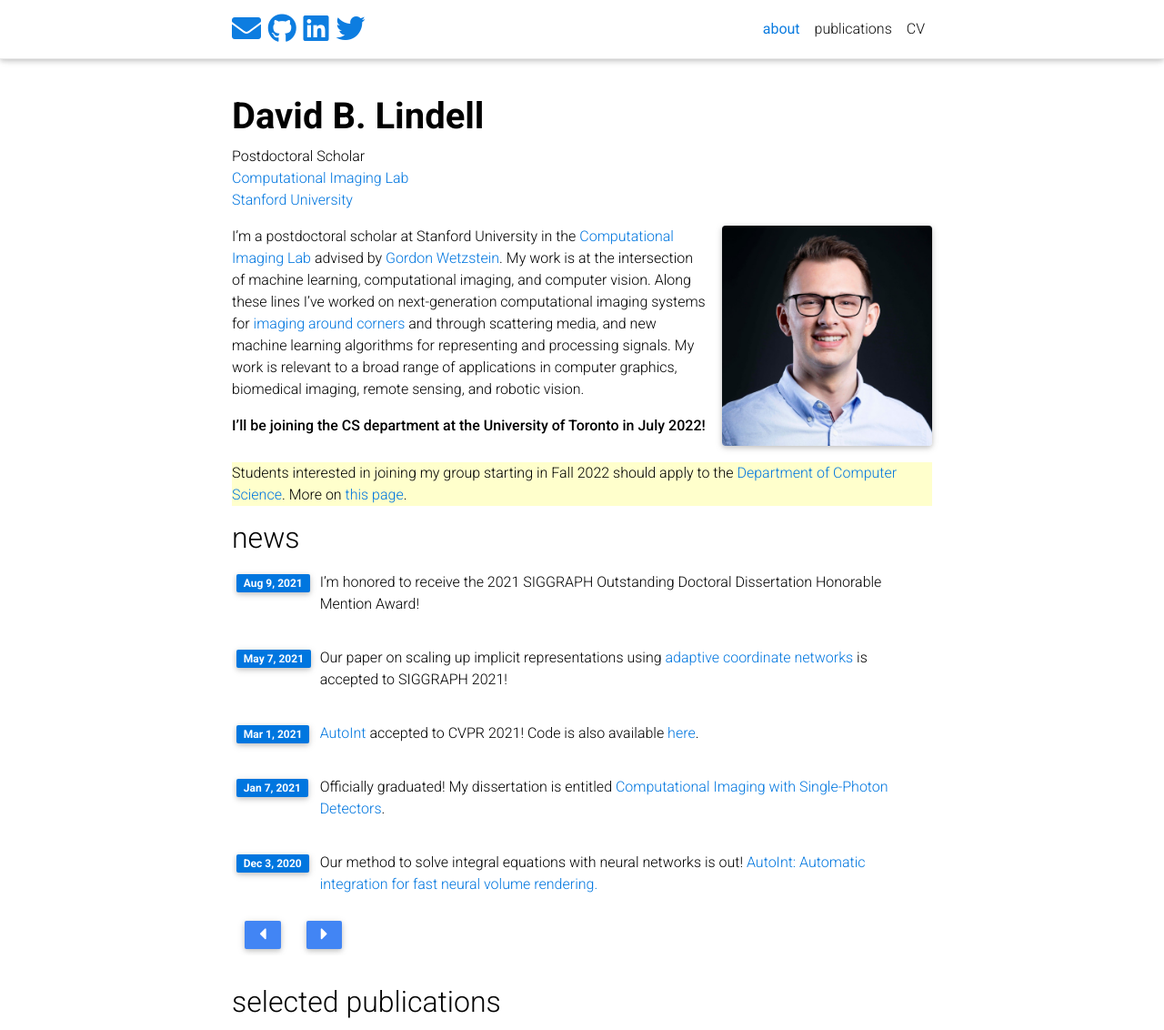
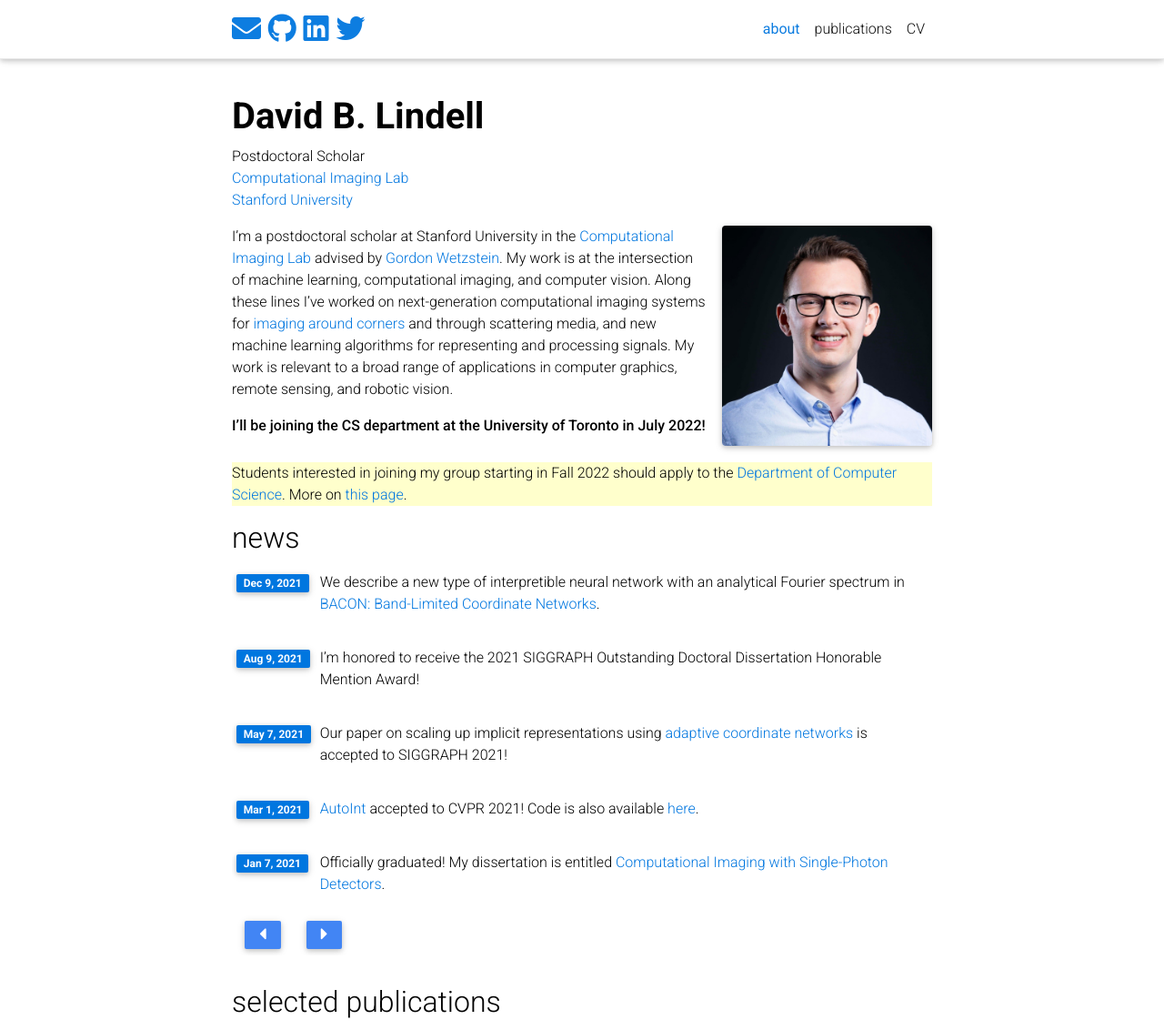
Before and after one commit to davelindell/davelindell.github.io, a Jekyll site: the page built from _pages/about.md, in a window 1280 px wide and 1306 px high, cut to the strip 0-1132 px from the top of the window. Shown: the whole strip at 91% size. Built offline with Jekyll 4.4.1, drawn with Linux system fonts in a browser that asks for light colours; nearby versions of some CDN libraries; a style sheet for code colours, icons or effects is not loaded.

Commit message:
add bacon

```diff
--- a/_data/news.yml
+++ b/_data/news.yml
@@ -1,3 +1,5 @@
+- date: 2021-12-09
+  content: We describe a new type of interpretible neural network with an analytical Fourier spectrum in <a href="/publications/bacon">BACON&#58; Band-Limited Coordinate Networks</a>.
 - date: 2021-8-09
   content: I'm honored to receive the 2021 SIGGRAPH Outstanding Doctoral Dissertation Honorable Mention Award!
 - date: 2021-5-07
--- a/_pages/about.md
+++ b/_pages/about.md
@@ -13,7 +13,7 @@ news: true  # includes a list of news items
 selected_papers: true # includes a list of papers marked as "selected={true}"
 ---
 
-I'm a postdoctoral scholar at Stanford University in the [Computational Imaging Lab](http://www.computationalimaging.org/){:target="_blank"} advised by [Gordon Wetzstein](https://stanford.edu/~gordonwz/). My work is at the intersection of machine learning, computational imaging, and computer vision. Along these lines I've worked on next-generation computational imaging systems for [imaging around corners](http://go.ted.com/davidlindell/){:target="_blank"} and through scattering media, and new machine learning algorithms for representing and processing signals. My work is relevant to a broad range of applications in computer graphics, biomedical imaging, remote sensing, and robotic vision.
+I'm a postdoctoral scholar at Stanford University in the [Computational Imaging Lab](http://www.computationalimaging.org/){:target="_blank"} advised by [Gordon Wetzstein](https://stanford.edu/~gordonwz/). My work is at the intersection of machine learning, computational imaging, and computer vision. Along these lines I've worked on next-generation computational imaging systems for [imaging around corners](http://go.ted.com/davidlindell/){:target="_blank"} and through scattering media, and new machine learning algorithms for representing and processing signals. My work is relevant to a broad range of applications in computer graphics, remote sensing, and robotic vision.
 
 **I'll be joining the CS department at the University of Toronto in July 2022!**
 
--- a/_posts/2020-09-10-NatCommun-Lindell.markdown
+++ b/_posts/2020-09-10-NatCommun-Lindell.markdown
@@ -17,6 +17,12 @@ social:
     - title: Stanford News
       url: https://news.stanford.edu/2020/09/09/seeing-objects-clouds-fog/
       img: stanford-news-service-logo.png
+    - title: Gizmodo
+      url: https://gizmodo.com/scientists-have-created-a-laser-scanner-that-can-see-th-1845275980
+      img: gizmodo.png
+    - title: AZO Optics
+      url: https://www.azooptics.com/News.aspx?newsID=25263
+      img: azooptics.png
 
 ---
 
```
Also changed, not shown: _bibliography/papers.bib (+13 -0 lines).
